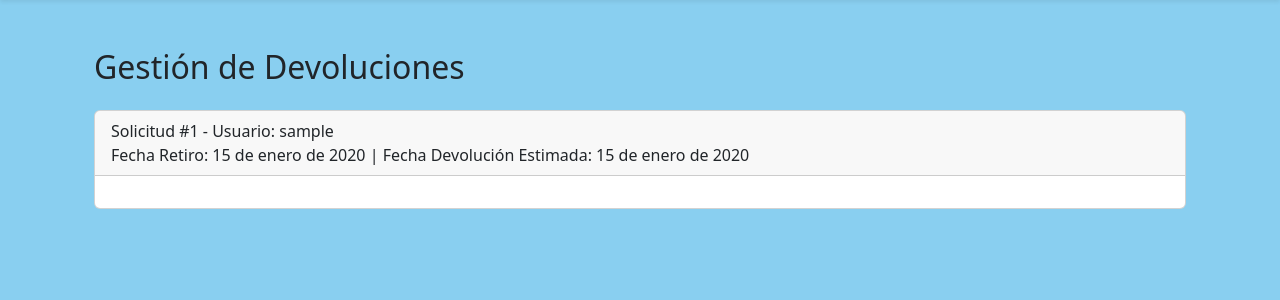
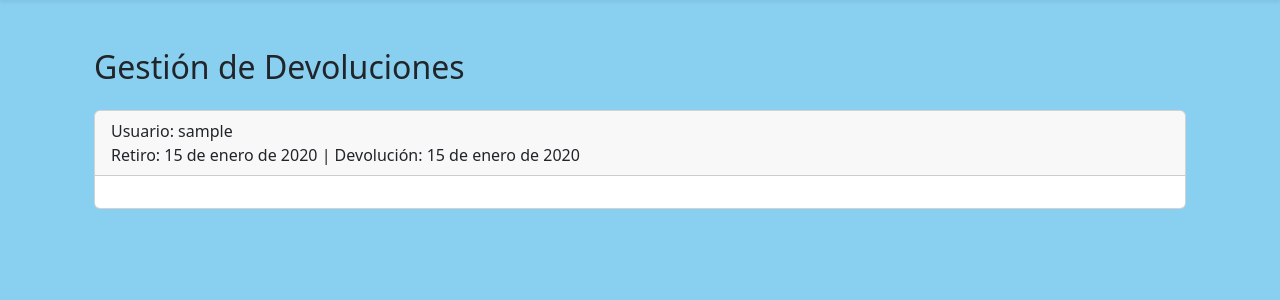
Before and after one commit to ConstanzaPavez/srvSIGEM, a Django app: template appSIGEM/templates/paginas/devoluciones/gestionar_devoluciones.html in a window 1280 px wide. Shown: the part 66-366 px from the top of the page. Run offline with Django 4.2, Linux system fonts and the light colour scheme; the template is opened without the code that fills it: values that come from a table or form of the project are taken from there, others are empty; tables that the repository leaves empty hold one stand-in row (values such as "Sample post"); some libraries are stand-ins or nearby versions.

Commit message:
saque id de html

```diff
--- a/appSIGEM/templates/paginas/devoluciones/gestionar_devoluciones.html
+++ b/appSIGEM/templates/paginas/devoluciones/gestionar_devoluciones.html
@@ -6,8 +6,8 @@
     {% for solicitud in solicitudes %}
         <div class="card mb-4">
             <div class="card-header">
-                Solicitud #{{ solicitud.id }} - Usuario: {{ solicitud.usuario.username }}<br>
-                Fecha Retiro: {{ solicitud.fecha_retiro }} | Fecha Devolución Estimada: {{ solicitud.fecha_devolucion }}
+                Usuario: {{ solicitud.usuario.username }}<br>
+                Retiro: {{ solicitud.fecha_retiro }} | Devolución: {{ solicitud.fecha_devolucion }}
             </div>
             <div class="card-body">
                 <ul class="list-group">
```
